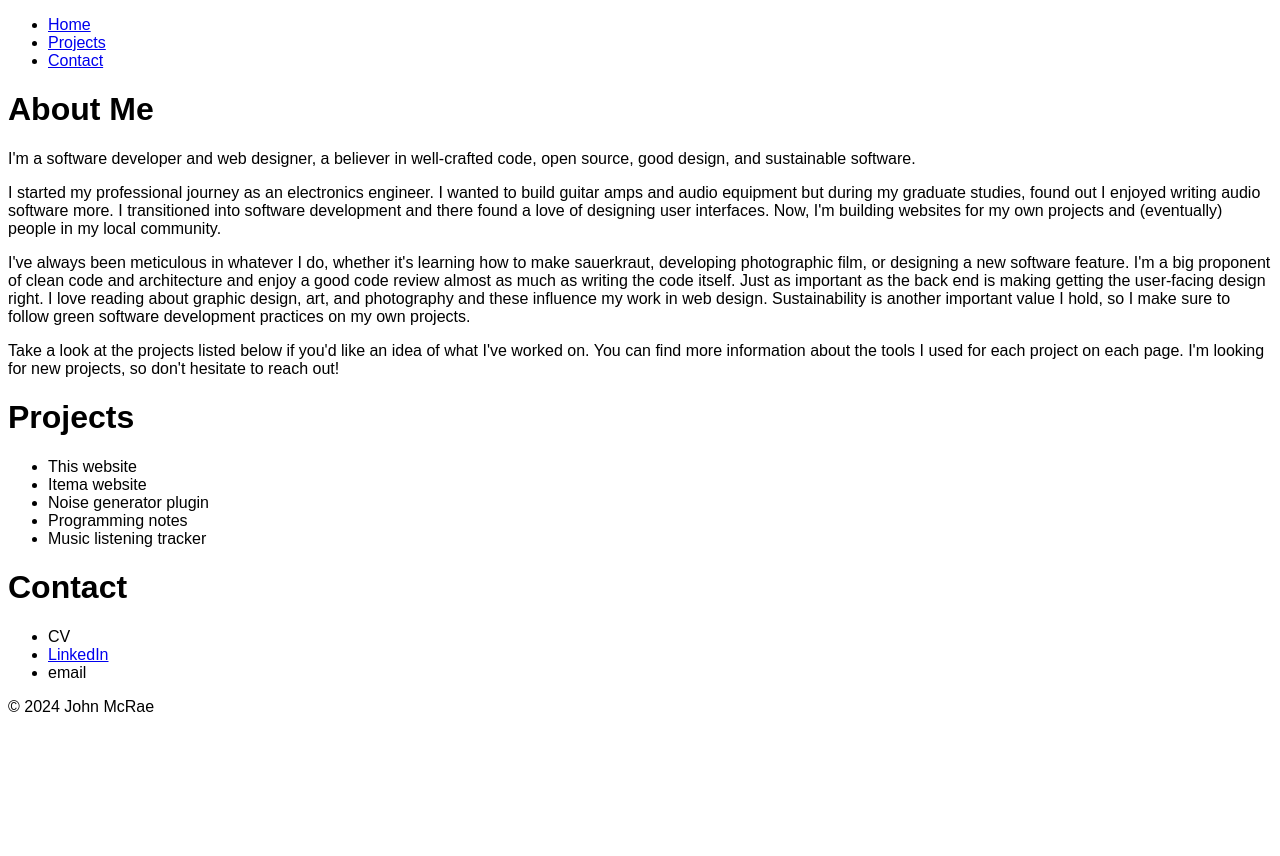
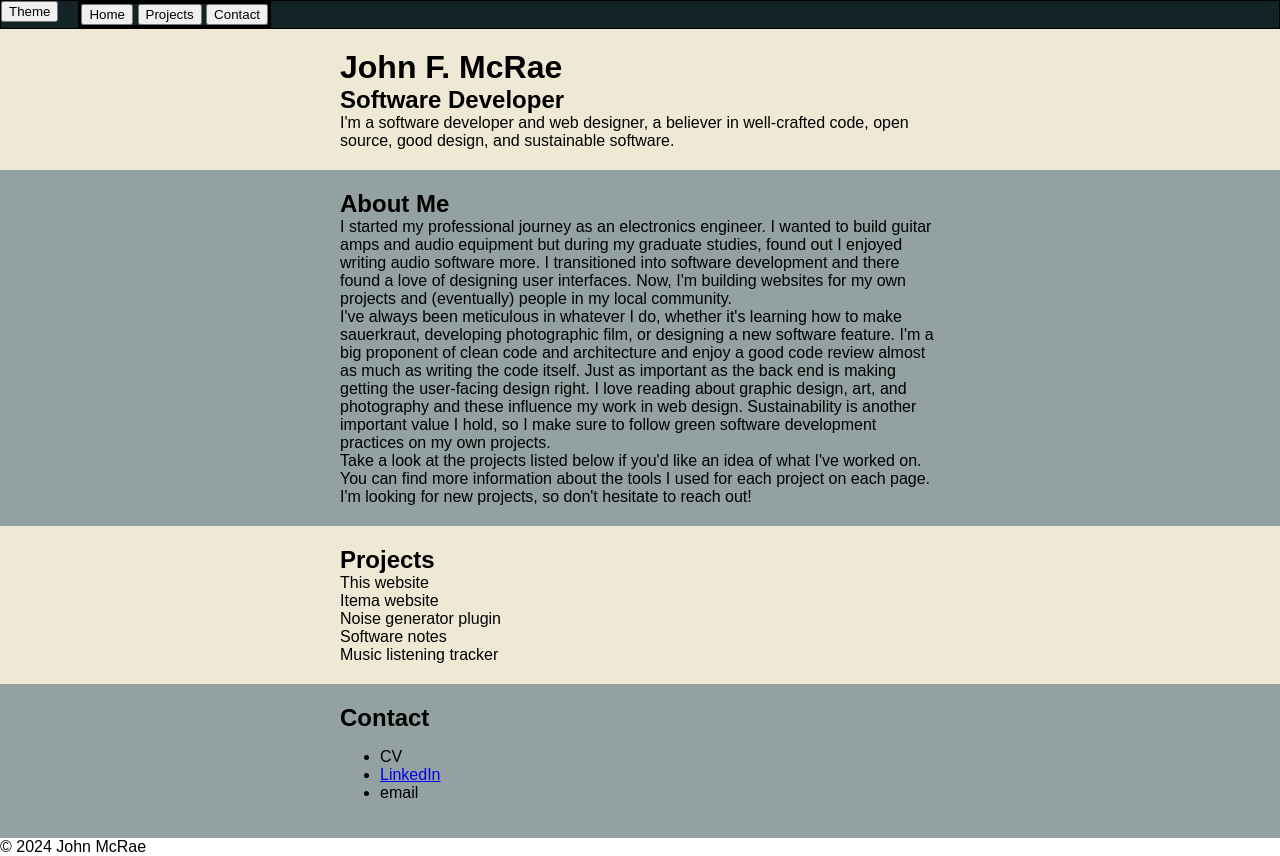
Before and after one commit to johnfmcrae/Portfolio-Website, a plain HTML site: page index.html in a window 1280 px wide. Before the commit the page ends 800 px from the top, so only its background shows below. Drawn offline with Linux system fonts and the light colour scheme.

Commit message:
Added containers to portfolio page, started the style sheet

```diff
--- a/index.html
+++ b/index.html
@@ -1,54 +1,115 @@
 <!DOCTYPE html>
 <html lang="en">
+
 <head>
     <meta charset="UTF-8">
     <meta name="viewport" content="width=device-width, initial-scale=1.0">
     <link rel="stylesheet" href="./styles.css">
     <title>John McRae</title>
 </head>
+
 <body>
     <header>
         <nav>
-            <ul>
-                <li><a href="#home">Home</a></li>
-                <li><a href="#projects">Projects</a></li>
-                <li><a href="#contact">Contact</a></li>
-            </ul>
+            <div>
+                <button id="theme-button">Theme</button>
+            </div>
+            <div class="navigation-buttons-container">
+                <button class="navigation-button">Home</button>
+                <button class="navigation-button">Projects</button>
+                <button class="Contact">Contact</button>
+            </div>
         </nav>
     </header>
 
     <main>
-        <h1>About Me</h1>
-        <p class="intro-sentence">I'm a software developer and web designer, a believer in well-crafted code, open source, good design, and sustainable software.</p>
+        <div class="name-banner background-1-container">
+            <div class="content-container">
+                <h1>John F. McRae</h1>
+                <h2 class="sub-banner">Software Developer</h2>
+                <p class="summary-sentence">
+                    I'm a software developer and web designer, a believer in well-crafted code, open source, good
+                    design,
+                    and sustainable software.
+                </p>
+            </div>
+        </div>
+
+        <div class="about-me-section background-2-container">
+            <div class="content-container">
+
+
+                <h2>About Me</h2>
                 <p>
-            I started my professional journey as an electronics engineer. I wanted to build guitar amps and audio equipment but during my graduate studies, found out I enjoyed writing audio software more. I transitioned into software development and there found a love of designing user interfaces. Now, I'm building websites for my own projects and (eventually) people in my local community.
+                    I started my professional journey as an electronics engineer. I wanted to build guitar amps and
+                    audio
+                    equipment but during my graduate studies, found out I enjoyed writing audio software more. I
+                    transitioned into software development and there found a love of designing user interfaces. Now, I'm
+                    building websites for my own projects and (eventually) people in my local community.
                 </p>
                 <p>
-            I've always been meticulous in whatever I do, whether it's learning how to make sauerkraut, developing photographic film, or designing a new software feature. I'm a big proponent of clean code and architecture and enjoy a good code review almost as much as writing the code itself. Just as important as the back end is making getting the user-facing design right. I love reading about graphic design, art, and photography and these influence my work in web design. Sustainability is another important value I hold, so I make sure to follow green software development practices on my own projects.
+                    I've always been meticulous in whatever I do, whether it's learning how to make sauerkraut,
+                    developing
+                    photographic film, or designing a new software feature. I'm a big proponent of clean code and
+                    architecture and enjoy a good code review almost as much as writing the code itself. Just as
+                    important
+                    as the back end is making getting the user-facing design right. I love reading about graphic design,
+                    art, and photography and these influence my work in web design. Sustainability is another important
+                    value I hold, so I make sure to follow green software development practices on my own projects.
                 </p>
                 <p>
-            Take a look at the projects listed below if you'd like an idea of what I've worked on. You can find more information about the tools I used for each project on each page. I'm looking for new projects, so don't hesitate to reach out!
+                    Take a look at the projects listed below if you'd like an idea of what I've worked on. You can find
+                    more
+                    information about the tools I used for each project on each page. I'm looking for new projects, so
+                    don't
+                    hesitate to reach out!
                 </p>
+            </div>
+        </div>
 
-        <h1>Projects</h1>
-        <ul>
-            <li>This website</li>
-            <li>Itema website</li>
-            <li>Noise generator plugin</li>
-            <li>Programming notes</li>
-            <li>Music listening tracker</li>
-        </ul>
+        <div class="projects-section background-1-container">
+            <div class="content-container">
+                <h2>Projects</h2>
+                <div class="projects-wrapper">
+                    <div class="project-link">
+                        <div id="this-website"></div>
+                        <p class="project-title">This website</p>
+                    </div>
+                    <div class="project-link">
+                        <div id="itema-website"></div>
+                        <p class="project-title">Itema website</p>
+                    </div>
+                    <div class="project-link" id="noise-plugin">
+                        <div id="noise-plugin"></div>
+                        <p class="project-title">Noise generator plugin</p>
+                    </div>
+                    <div class="project-link">
+                        <div id="notes-website"></div>
+                        <p class="project-title">Software notes</p>
+                    </div>
+                    <div class="project-link">
+                        <div id="listening-tracker"></div>
+                        <p class="project-title">Music listening tracker</p>
+                    </div>
+                </div>
+            </div>
+        </div>
 
-        <h1>Contact</h1>
+        <div class="contact-container background-2-container">
+            <div class="content-container">
+                <h2>Contact</h2>
                 <ul>
                     <li>CV</li>
                     <li><a href="https://www.linkedin.com">LinkedIn</a></li>
                     <li>email</li>
                 </ul>
+            </div>
+        </div>
     </main>
 
     <footer>
         <p>&copy; 2024 John McRae</p>
     </footer>
 </body>
+
 </html>
--- a/styles.css
+++ b/styles.css
@@ -1,3 +1,43 @@
+/* CSS reset */
+body, h1, h2, h3, p, div {
+    margin: 0;
+    padding: 0;
+}
+
 body {
     font-family: sans-serif;
 }
+
+nav {
+    display: flex;
+    flex-direction: row;
+    border: solid thin;
+    background-color: #142426;
+}
+
+main {
+    margin: 0;
+}
+
+.navigation-buttons-container {
+    border: solid;
+    margin: 0 20px;
+}
+
+.background-1-container {
+    width: 100%;
+    background-color: #eee8d5;
+}
+
+.background-2-container {
+    width: 100%;
+    background-color: #93a1a1;
+}
+
+.content-container {
+    width: 60%;
+    max-width: 600px;
+    min-width: 300px;
+    margin: 0 auto;
+    padding: 20px;
+}
```
Lines whose indentation alone changed are shown as unchanged.
